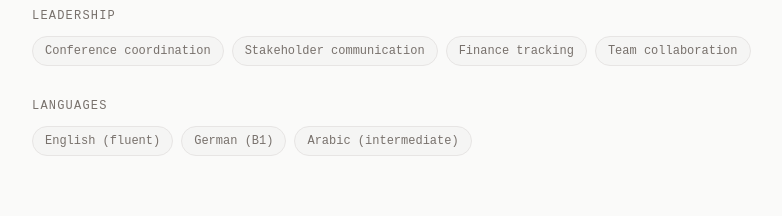
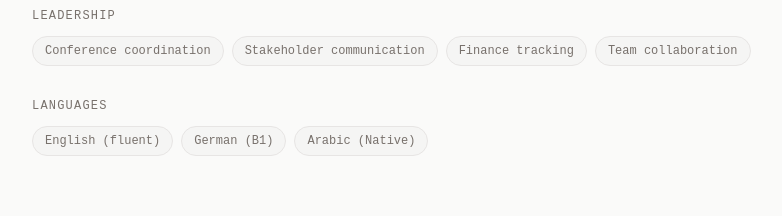
Before and after one commit to basel-wbd/basel-portfolio, a Next.js app: page / in a window 1280 px wide. Shown: the part 1780-1996 px from the top of the page, without its empty margins (248-1030 px from the left). Built offline with nearby package versions, Linux system fonts and the light colour scheme.

Commit message:
Edited skills

```diff
--- a/content/siteData.ts
+++ b/content/siteData.ts
@@ -85,7 +85,7 @@ export const skills: SkillGroup[] = [
 	},
 	{
 		category: "Languages",
-    items: ["English (fluent)", "German (B1)", "Arabic (intermediate)"],
+		items: ["English (fluent)", "German (B1)", "Arabic (Native)"],
 	},
 ];
 
```
Lines whose indentation alone changed are shown as unchanged.
